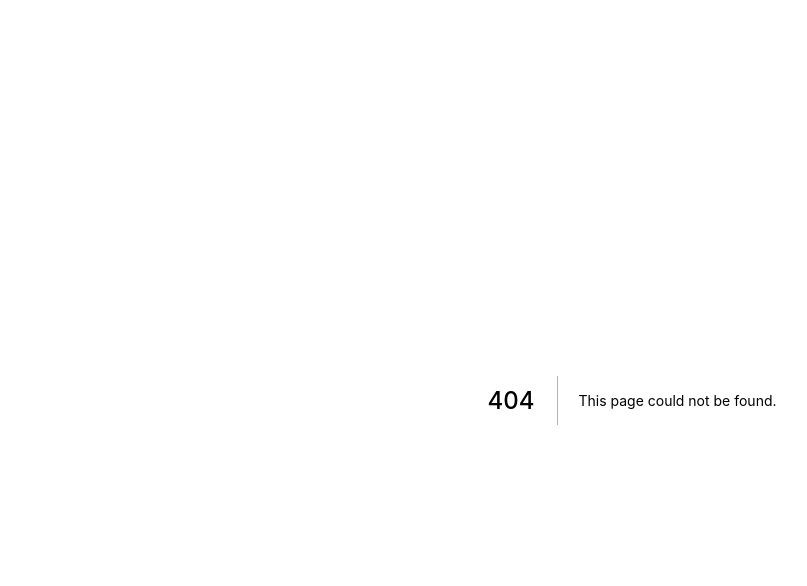
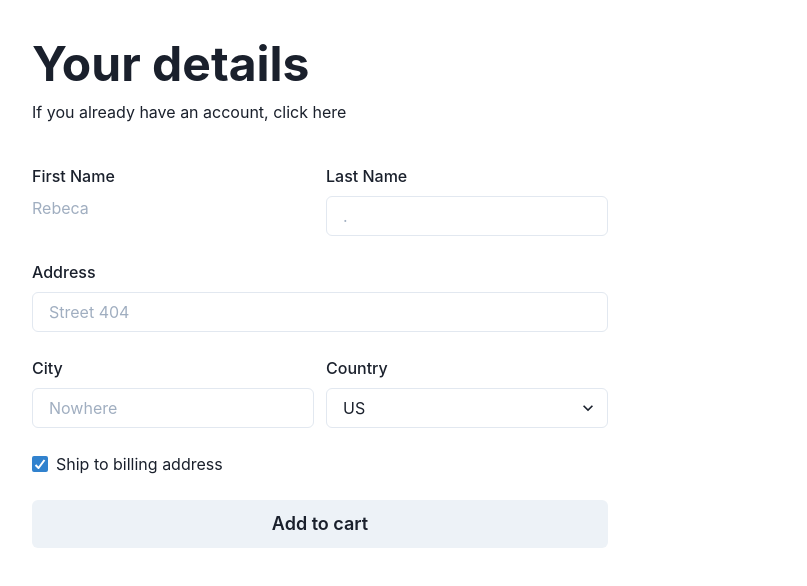
Before and after one commit to rebecagrn/chakra-app, a Next.js app: page /src/components/Details in a window 1280 px wide. Before the commit this address had no page. Shown: the top 586 px of the page, without its empty margins (8-815 px from the left). Built offline with nearby package versions, Linux system fonts and the light colour scheme.

Commit message:
styling components

```diff
--- /dev/null
+++ b/pages/src/components/Details.tsx
@@ -0,0 +1,70 @@
+import {
+  VStack,
+  Heading,
+  Text,
+  SimpleGrid,
+  GridItem,
+  FormControl,
+  FormLabel,
+  Input,
+  Select,
+  Checkbox,
+  Button,
+} from '@chakra-ui/react';
+
+function Details() {
+  return (
+    <VStack w="full" h="full" p={10} spacing={10} alignItems="flex-start">
+      <VStack spacing={3} alignItems="flex-start">
+        <Heading size="2xl">Your details</Heading>
+        <Text>If you already have an account, click here</Text>
+      </VStack>
+      <SimpleGrid columns={2} columnGap={3} rowGap={6}>
+        <GridItem colSpan={1}>
+          <FormControl>
+            <FormLabel>First Name</FormLabel>
+            <input placeholder="Rebeca" />
+          </FormControl>
+        </GridItem>
+        <GridItem colSpan={1}>
+          <FormControl>
+            <FormLabel>Last Name</FormLabel>
+            <Input placeholder="." />
+          </FormControl>
+        </GridItem>
+        <GridItem colSpan={2}>
+          <FormControl>
+            <FormLabel>Address</FormLabel>
+            <Input placeholder="Street 404" />
+          </FormControl>
+        </GridItem>
+        <GridItem colSpan={1}>
+          <FormControl>
+            <FormLabel>City</FormLabel>
+            <Input placeholder="Nowhere" />
+          </FormControl>
+        </GridItem>
+        <GridItem colSpan={1}>
+          <FormControl>
+            <FormLabel>Country</FormLabel>
+            <Select>
+              <option value="us">US</option>
+              <option value="br">BR</option>
+              <option value="de">Germany</option>
+            </Select>
+          </FormControl>
+        </GridItem>
+        <GridItem colSpan={2}>
+          <Checkbox defaultChecked>Ship to billing address</Checkbox>
+        </GridItem>
+        <GridItem colSpan={2}>
+          <Button size="lg" w="full">
+            Add to cart
+          </Button>
+        </GridItem>
+      </SimpleGrid>
+    </VStack>
+  );
+}
+
+export default Details;
```
Also changed, not shown: pages/src/components/Cart.tsx (added, +16 -0 lines).
